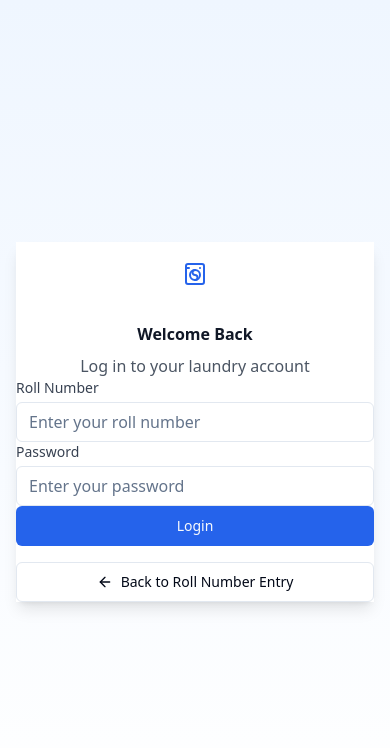
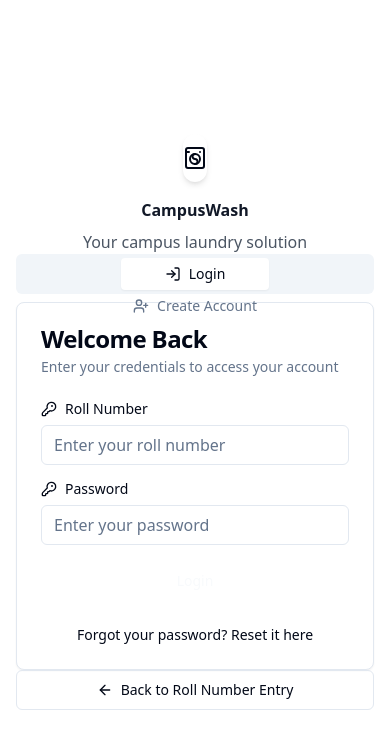
Before and after one commit to Tharun212/laundry, a React (Vite) app: page /login in a window 390 px wide. Shown: the top 748 px of the page. Built offline with nearby package versions, Linux system fonts and the light colour scheme.

Commit message:
Enhance login page
The login page has been updated to improve its appearance and functionality. The content is now centered, and a "Create Account" option has been added, allowing users to sign up using their mobile number, email address, or application number.

```diff
--- a/src/pages/Login.jsx
+++ b/src/pages/Login.jsx
@@ -4,30 +4,46 @@ import { useNavigate, useLocation } from 'react-router-dom';
 import { Button } from "@/components/ui/button";
 import { Input } from "@/components/ui/input";
 import { toast } from "@/hooks/use-toast";
-import { WashingMachine, ArrowLeft } from 'lucide-react';
+import { Tabs, TabsContent, TabsList, TabsTrigger } from "@/components/ui/tabs";
+import { Card, CardContent, CardDescription, CardFooter, CardHeader, CardTitle } from "@/components/ui/card";
+import { Label } from "@/components/ui/label";
+import { WashingMachine, ArrowLeft, Mail, Smartphone, KeyRound, UserPlus, LogIn } from 'lucide-react';
 
 const Login = () => {
   const navigate = useNavigate();
   const location = useLocation();
-  const [formData, setFormData] = useState({
+  const [loginData, setLoginData] = useState({
     rollNumber: '',
     password: '',
   });
+  const [signupData, setSignupData] = useState({
+    rollNumber: '',
+    email: '',
+    mobile: '',
+    password: '',
+    confirmPassword: '',
+  });
+  const [activeTab, setActiveTab] = useState("login");
   const [loading, setLoading] = useState(false);
 
   useEffect(() => {
     // If roll number is passed from the previous page, use it
     if (location.state?.rollNumber) {
-      setFormData(prev => ({ ...prev, rollNumber: location.state.rollNumber }));
+      setLoginData(prev => ({ ...prev, rollNumber: location.state.rollNumber }));
     }
   }, [location.state]);
 
-  const handleChange = (e) => {
+  const handleLoginChange = (e) => {
     const { name, value } = e.target;
-    setFormData(prev => ({ ...prev, [name]: value }));
+    setLoginData(prev => ({ ...prev, [name]: value }));
   };
 
-  const handleSubmit = (e) => {
+  const handleSignupChange = (e) => {
+    const { name, value } = e.target;
+    setSignupData(prev => ({ ...prev, [name]: value }));
+  };
+
+  const handleLoginSubmit = (e) => {
     e.preventDefault();
     setLoading(true);
 
@@ -35,11 +51,11 @@ const Login = () => {
     setTimeout(() => {
       setLoading(false);
       // For demo: accept any non-empty password
-      if (formData.password) {
+      if (loginData.password) {
         // In a real app, you would save auth token/user data to context/local storage
         localStorage.setItem('isAuthenticated', 'true');
         localStorage.setItem('userRole', 'student');
-        localStorage.setItem('rollNumber', formData.rollNumber);
+        localStorage.setItem('rollNumber', loginData.rollNumber);
         navigate('/dashboard');
       } else {
         toast({
@@ -51,45 +67,96 @@ const Login = () => {
     }, 1000);
   };
 
+  const handleSignupSubmit = (e) => {
+    e.preventDefault();
+    setLoading(true);
+
+    // Validate passwords match
+    if (signupData.password !== signupData.confirmPassword) {
+      setLoading(false);
+      toast({
+        title: "Passwords Don't Match",
+        description: "Please make sure your passwords match.",
+        variant: "destructive",
+      });
+      return;
+    }
+
+    // Simulating API signup call
+    setTimeout(() => {
+      setLoading(false);
+      toast({
+        title: "Account Created",
+        description: "Your account has been created successfully. Please login.",
+      });
+      setActiveTab("login");
+      setLoginData(prev => ({
+        ...prev,
+        rollNumber: signupData.rollNumber
+      }));
+    }, 1500);
+  };
+
   return (
-    <div className="min-h-screen flex flex-col items-center justify-center bg-gradient-to-b from-blue-50 to-white p-4">
-      <div className="w-full max-w-md p-8 space-y-8 bg-white rounded-xl shadow-lg">
-        <div className="text-center">
-          <div className="flex justify-center mb-4">
-            <WashingMachine className="h-16 w-16 text-blue-600" />
+    <div className="min-h-screen flex flex-col items-center justify-center bg-gradient-to-br from-blue-50 via-indigo-50 to-purple-50 p-4">
+      <div className="w-full max-w-md">
+        <div className="text-center mb-6">
+          <div className="inline-flex justify-center items-center h-20 w-20 rounded-full bg-white shadow-md mb-4">
+            <WashingMachine className="h-12 w-12 text-indigo-600" />
           </div>
-          <h1 className="text-3xl font-bold text-gray-900">Welcome Back</h1>
-          <p className="mt-2 text-gray-600">Log in to your laundry account</p>
+          <h1 className="text-3xl font-bold text-gray-900">CampusWash</h1>
+          <p className="mt-2 text-gray-600">Your campus laundry solution</p>
         </div>
 
-        <form onSubmit={handleSubmit} className="mt-8 space-y-6">
-          <div>
-            <label htmlFor="rollNumber" className="block text-sm font-medium text-gray-700 mb-1">
+        <Tabs defaultValue="login" value={activeTab} onValueChange={setActiveTab} className="w-full">
+          <TabsList className="grid w-full grid-cols-2 mb-6">
+            <TabsTrigger value="login" className="flex items-center gap-2">
+              <LogIn className="h-4 w-4" />
+              <span>Login</span>
+            </TabsTrigger>
+            <TabsTrigger value="signup" className="flex items-center gap-2">
+              <UserPlus className="h-4 w-4" />
+              <span>Create Account</span>
+            </TabsTrigger>
+          </TabsList>
+
+          <TabsContent value="login">
+            <Card>
+              <CardHeader>
+                <CardTitle>Welcome Back</CardTitle>
+                <CardDescription>Enter your credentials to access your account</CardDescription>
+              </CardHeader>
+              <CardContent>
+                <form onSubmit={handleLoginSubmit} className="space-y-4">
+                  <div className="space-y-2">
+                    <Label htmlFor="rollNumber" className="flex items-center gap-2">
+                      <KeyRound className="h-4 w-4" />
                       Roll Number
-            </label>
+                    </Label>
                     <Input
                       id="rollNumber"
                       name="rollNumber"
                       type="text"
                       required
-              value={formData.rollNumber}
-              onChange={handleChange}
+                      value={loginData.rollNumber}
+                      onChange={handleLoginChange}
                       placeholder="Enter your roll number"
                       className="w-full"
                     />
                   </div>
 
-          <div>
-            <label htmlFor="password" className="block text-sm font-medium text-gray-700 mb-1">
+                  <div className="space-y-2">
+                    <Label htmlFor="password" className="flex items-center gap-2">
+                      <KeyRound className="h-4 w-4" />
                       Password
-            </label>
+                    </Label>
                     <Input
                       id="password"
                       name="password"
                       type="password"
                       required
-              value={formData.password}
-              onChange={handleChange}
+                      value={loginData.password}
+                      onChange={handleLoginChange}
                       placeholder="Enter your password"
                       className="w-full"
                     />
@@ -97,16 +164,122 @@ const Login = () => {
 
                   <Button
                     type="submit"
-            className="w-full bg-blue-600 hover:bg-blue-700"
+                    className="w-full bg-indigo-600 hover:bg-indigo-700"
                     disabled={loading}
                   >
                     {loading ? "Logging in..." : "Login"}
                   </Button>
                 </form>
+              </CardContent>
+              <CardFooter className="flex flex-col space-y-2">
+                <p className="text-sm text-center text-gray-500">Forgot your password? <button className="text-indigo-600 hover:underline">Reset it here</button></p>
+              </CardFooter>
+            </Card>
+          </TabsContent>
+
+          <TabsContent value="signup">
+            <Card>
+              <CardHeader>
+                <CardTitle>Create an Account</CardTitle>
+                <CardDescription>Fill in your details to register</CardDescription>
+              </CardHeader>
+              <CardContent>
+                <form onSubmit={handleSignupSubmit} className="space-y-4">
+                  <div className="space-y-2">
+                    <Label htmlFor="signup-rollNumber" className="flex items-center gap-2">
+                      <KeyRound className="h-4 w-4" />
+                      Application/Roll Number
+                    </Label>
+                    <Input
+                      id="signup-rollNumber"
+                      name="rollNumber"
+                      type="text"
+                      required
+                      value={signupData.rollNumber}
+                      onChange={handleSignupChange}
+                      placeholder="e.g., B12345"
+                      className="w-full"
+                    />
+                  </div>
+
+                  <div className="space-y-2">
+                    <Label htmlFor="email" className="flex items-center gap-2">
+                      <Mail className="h-4 w-4" />
+                      Email Address
+                    </Label>
+                    <Input
+                      id="email"
+                      name="email"
+                      type="email"
+                      required
+                      value={signupData.email}
+                      onChange={handleSignupChange}
+                      placeholder="your.email@example.com"
+                      className="w-full"
+                    />
+                  </div>
+
+                  <div className="space-y-2">
+                    <Label htmlFor="mobile" className="flex items-center gap-2">
+                      <Smartphone className="h-4 w-4" />
+                      Mobile Number
+                    </Label>
+                    <Input
+                      id="mobile"
+                      name="mobile"
+                      type="tel"
+                      required
+                      value={signupData.mobile}
+                      onChange={handleSignupChange}
+                      placeholder="Enter your mobile number"
+                      className="w-full"
+                    />
+                  </div>
+
+                  <div className="space-y-2">
+                    <Label htmlFor="signup-password">Password</Label>
+                    <Input
+                      id="signup-password"
+                      name="password"
+                      type="password"
+                      required
+                      value={signupData.password}
+                      onChange={handleSignupChange}
+                      placeholder="Create a strong password"
+                      className="w-full"
+                    />
+                  </div>
+
+                  <div className="space-y-2">
+                    <Label htmlFor="confirmPassword">Confirm Password</Label>
+                    <Input
+                      id="confirmPassword"
+                      name="confirmPassword"
+                      type="password"
+                      required
+                      value={signupData.confirmPassword}
+                      onChange={handleSignupChange}
+                      placeholder="Confirm your password"
+                      className="w-full"
+                    />
+                  </div>
+
+                  <Button
+                    type="submit"
+                    className="w-full bg-indigo-600 hover:bg-indigo-700"
+                    disabled={loading}
+                  >
+                    {loading ? "Creating Account..." : "Create Account"}
+                  </Button>
+                </form>
+              </CardContent>
+            </Card>
+          </TabsContent>
+        </Tabs>
 
         <Button
           variant="outline"
-          className="mt-4 w-full flex items-center justify-center gap-2"
+          className="mt-6 w-full flex items-center justify-center gap-2 bg-white/80 backdrop-blur-sm"
           onClick={() => navigate('/')}
         >
           <ArrowLeft className="h-4 w-4" /> Back to Roll Number Entry
```
Lines whose indentation alone changed are shown as unchanged.
